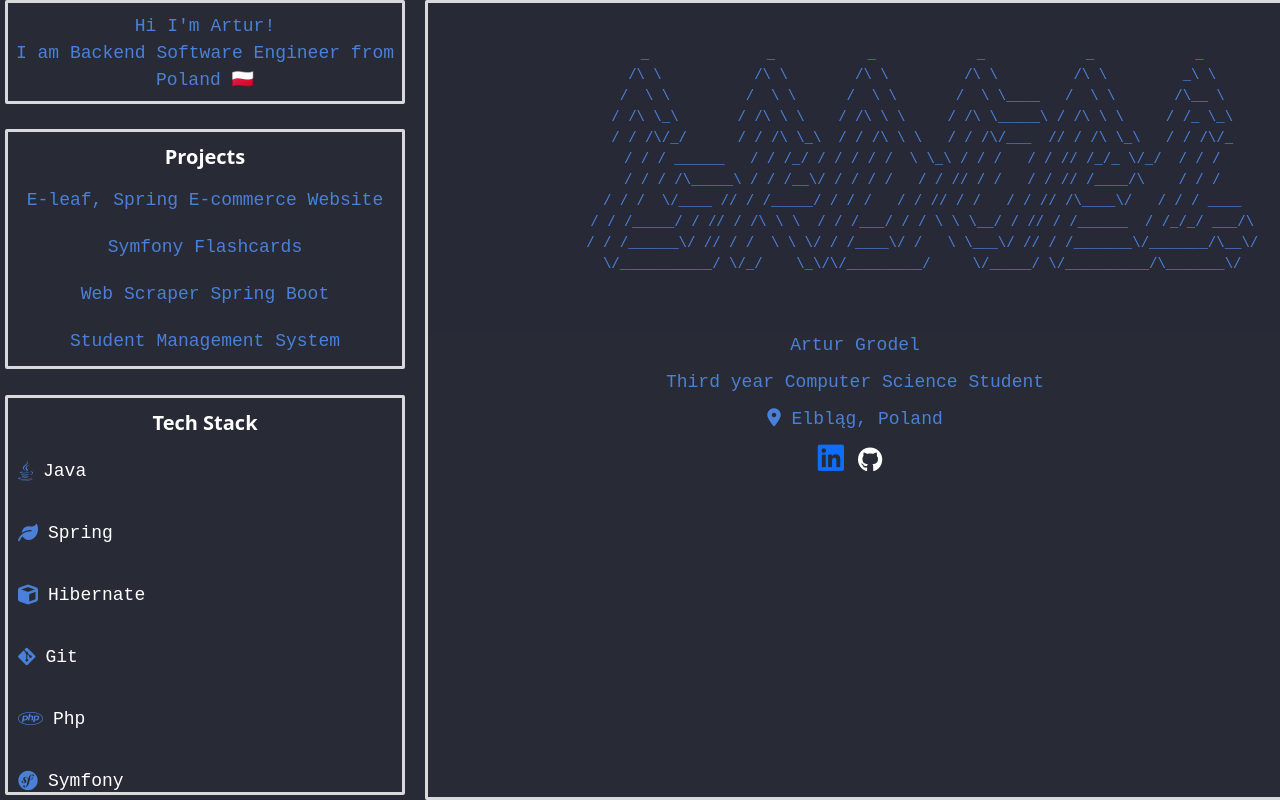
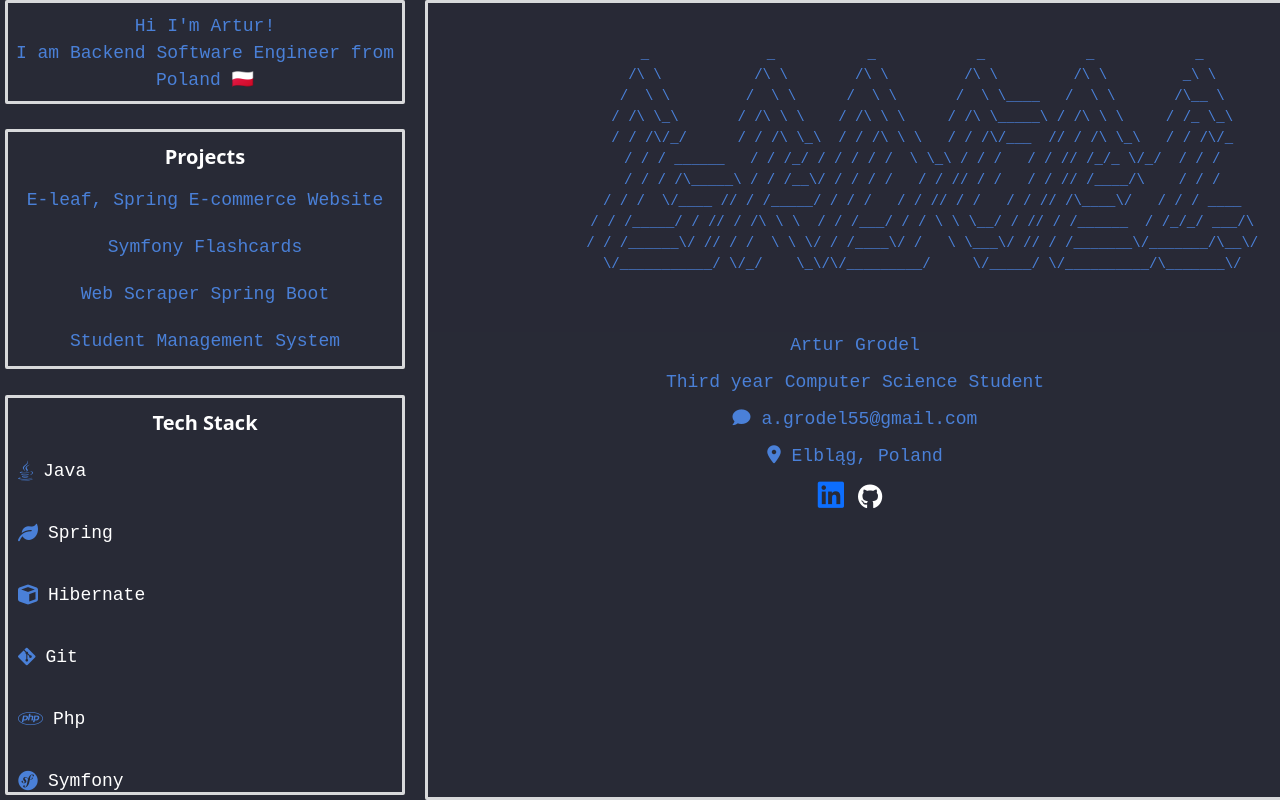
Before and after one commit to Grodelek/portfolio, a website: page index.html in a window 1280 px wide. Both pictures are taken after a click on the link 205 px from the left and 53 px from the top of the page. Shown: the part 5-805 px from the top of the page. Drawn offline with nearby package versions, Linux system fonts and the light colour scheme; a web font is replaced by a local one.

Commit message:
Update index.html

```diff
--- a/index.html
+++ b/index.html
@@ -143,6 +143,7 @@
                 </div>
                 <p class="credentials-first text-first-section">Artur Grodel</p>
                 <p class="credentials-first text-first-section">Third year Computer Science Student</p>
+                <p class="credentials-first text-first-section"><i class="fa fa-comment"></i> a.grodel55@gmail.com</p>
                 <p class="credentials-first text-first-section"><i class="fa-duotone fa-solid fa-location-dot"></i> Elbląg, Poland</p>
                 <a class="social-icon" href="https://www.linkedin.com/in/artur-grodel-91aabb279/" target="_blank">
                     <i class="fa-brands fa-linkedin"></i>
```
